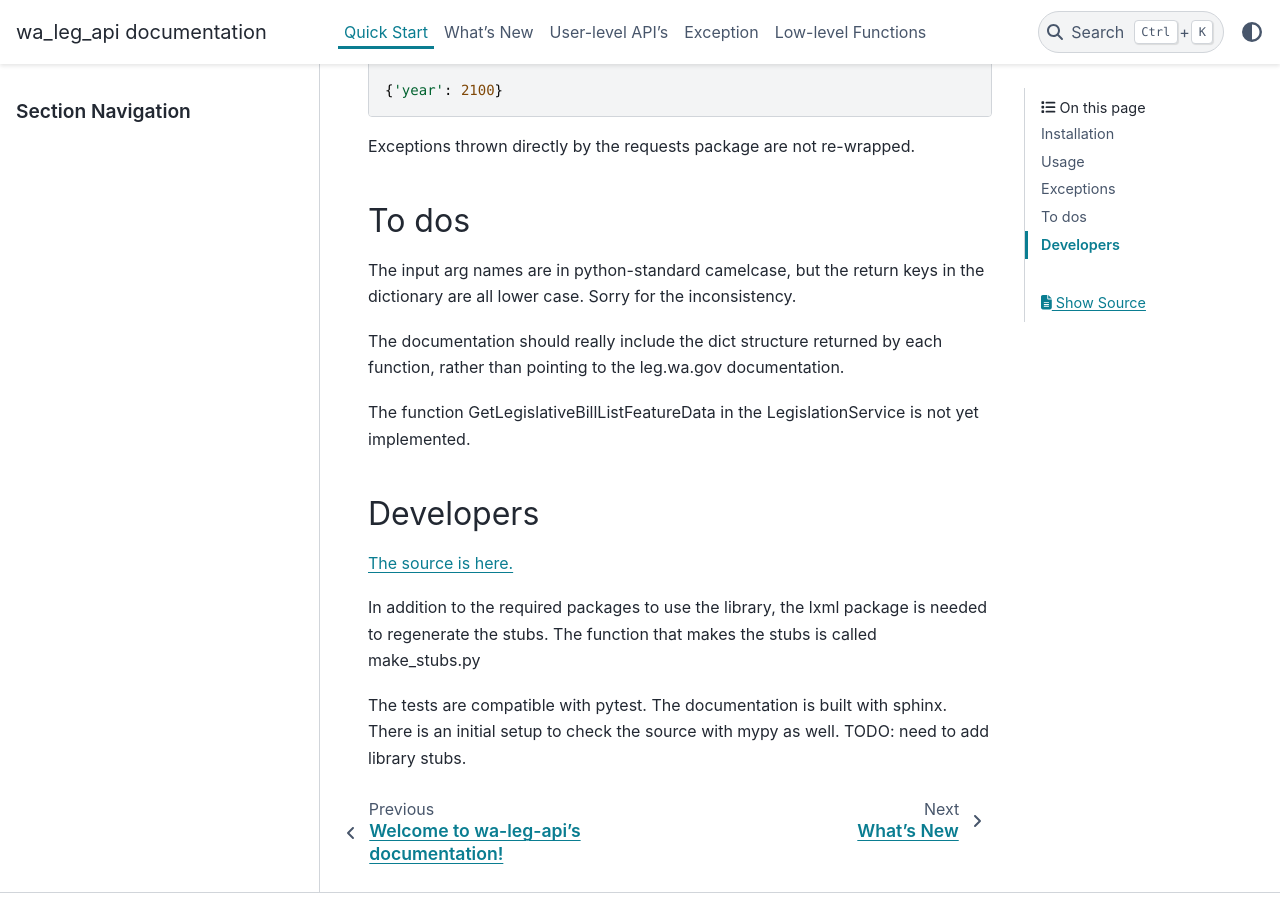
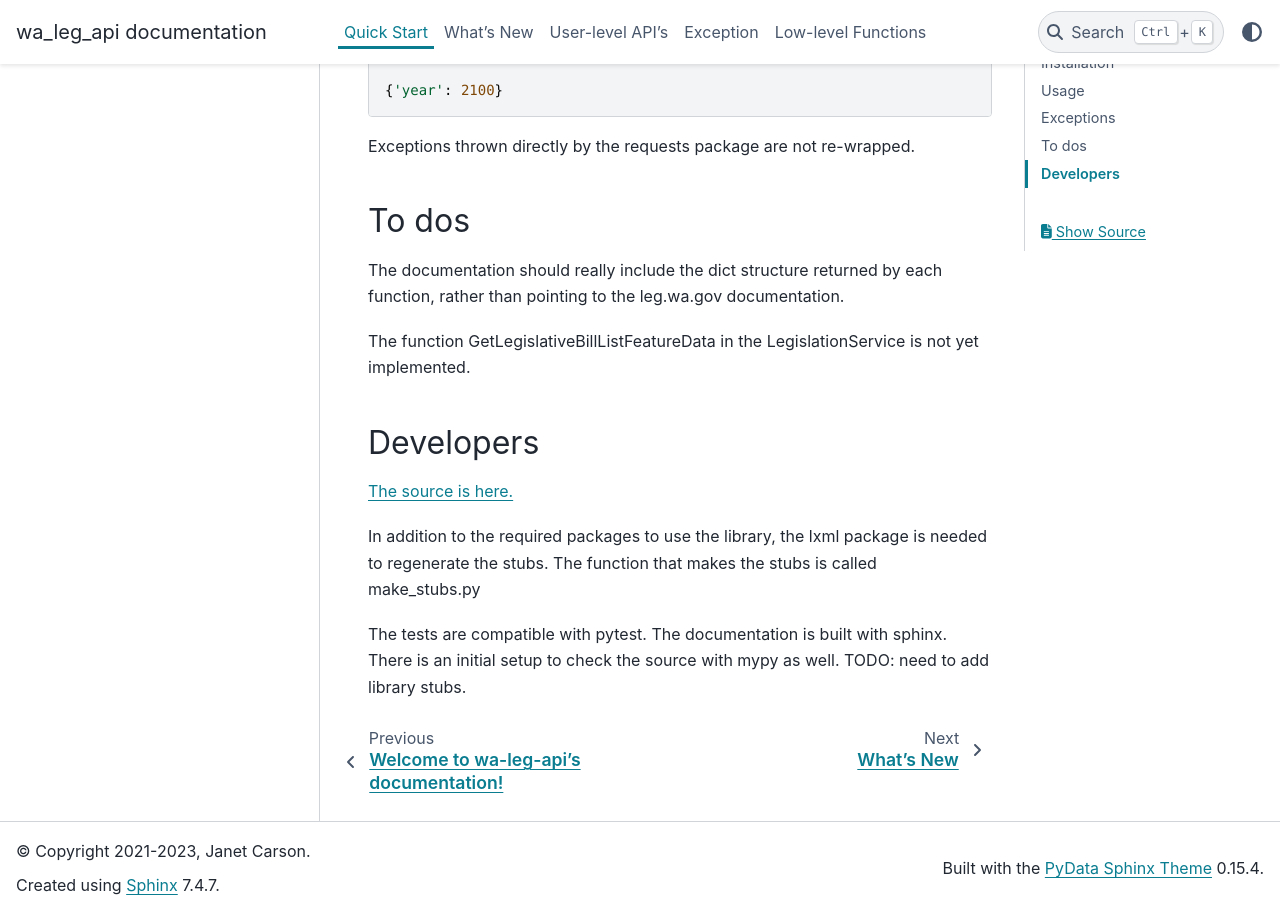
Before and after one commit to j-carson/wa-leg-api, a Sphinx documentation site: the page built from docs/QuickStart.md, in a window 1280 px wide and 900 px high, scrolled down 1364 px. Built offline with Sphinx 7.4.7 and the PyData theme 0.15.4, drawn with Linux system fonts in a browser that asks for light colours.

Commit message:
remove a to-do that is now done

```diff
--- a/docs/QuickStart.md
+++ b/docs/QuickStart.md
@@ -61,9 +61,6 @@ Exceptions thrown directly by the requests package are not re-wrapped.
 
 ## To dos
 
-The input arg names are in python-standard camelcase, but the return keys
-in the dictionary are all lower case. Sorry for the inconsistency.
-
 The documentation should really include the dict structure returned by each
 function, rather than pointing to the leg.wa.gov documentation.
 
```
